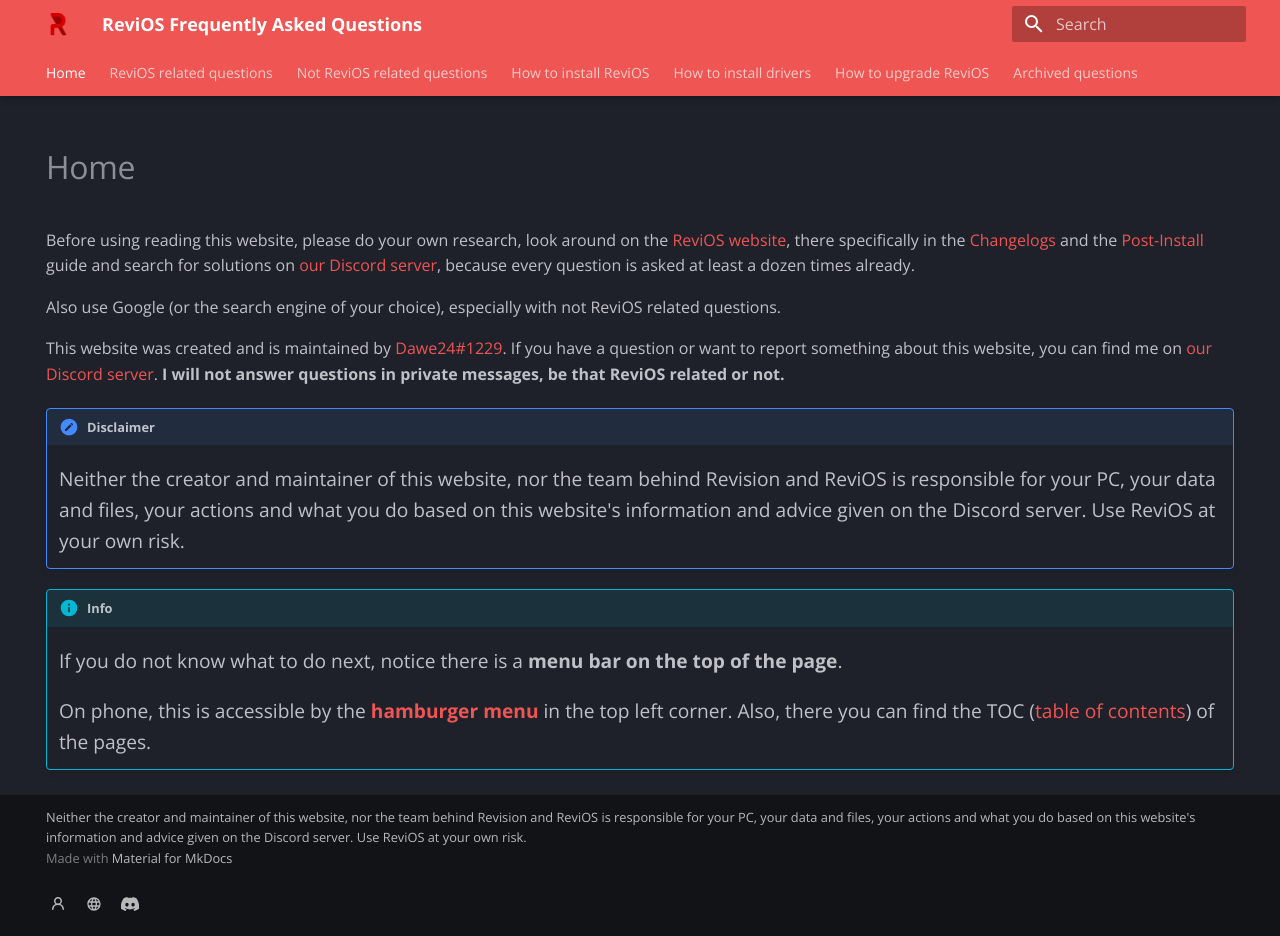
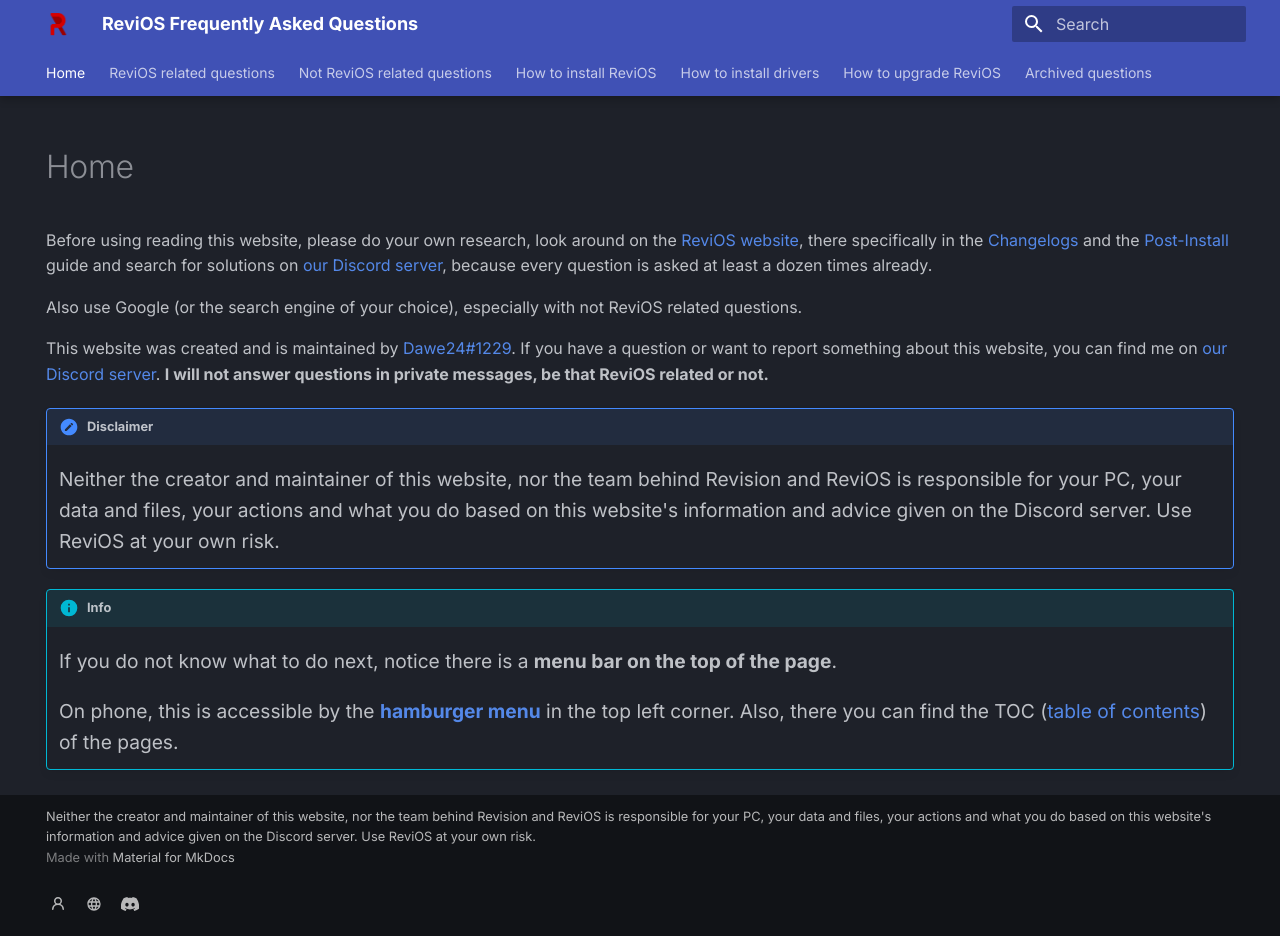
Before and after one commit to dkovacs24/ReviOS_faq, an MkDocs documentation site: the page built from docs/index.md, in a window 1280 px wide and 936 px high. Built offline with MkDocs 1.6.1 and Material for MkDocs 9.7.7, drawn with Linux system fonts in a browser that asks for light colours.

Commit message:
set Inter font, change colors to blue, fix settings.json

```diff
--- a/mkdocs.yml
+++ b/mkdocs.yml
@@ -15,10 +15,10 @@
   favicon: favicon.ico
   palette:
     scheme: slate
-    primary: red
-    accent: deep orange
+    primary: indigo
+    accent: light blue
   font:
-   text: Open Sans
+   text: Inter
    code: Roboto Mono
   features:
     - navigation.tabs
@@ -33,7 +33,6 @@
     # - toc.integrate
 markdown_extensions:
   - admonition
-  - meta
   - toc:
       permalink: true
       # toc_depth: 3
```
